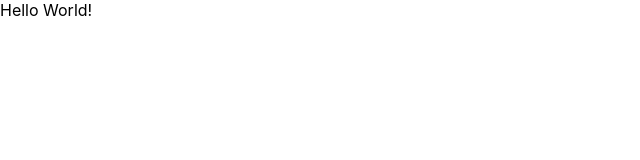
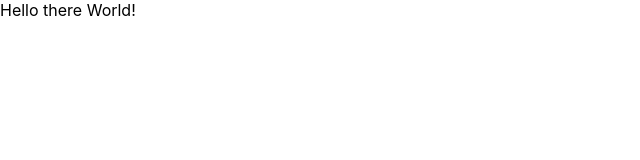
Before and after one commit to whatsETshortfor/nextjs, a Next.js app: page / in a window 1280 px wide. Shown: the top 160 px of the page, without its empty margins (0-640 px from the left). Built offline with nearby package versions, Linux system fonts and the light colour scheme.

Commit message:
typescript setup

```diff
--- a/package.json
+++ b/package.json
@@ -14,7 +14,9 @@
     "react-dom": "17.0.2"
   },
   "devDependencies": {
+    "@types/react": "^17.0.37",
     "eslint": "7.32.0",
-    "eslint-config-next": "11.1.0"
+    "eslint-config-next": "11.1.0",
+    "typescript": "^4.5.2"
   }
 }
--- a/pages/index.js
+++ /dev/null
@@ -1,3 +0,0 @@
-export default function Home() {
-  return <main>Hello World!</main>;
-}
--- /dev/null
+++ b/pages/index.tsx
@@ -0,0 +1,3 @@
+export default function Home() {
+  return <main>Hello there World!</main>;
+}
```
Also changed, not shown: tsconfig.json (added, +30 -0 lines), next-env.d.ts (added), pages/_app.tsx (renamed from pages/_app.js), 1 other file (tests, documents, lock files or other folders).
